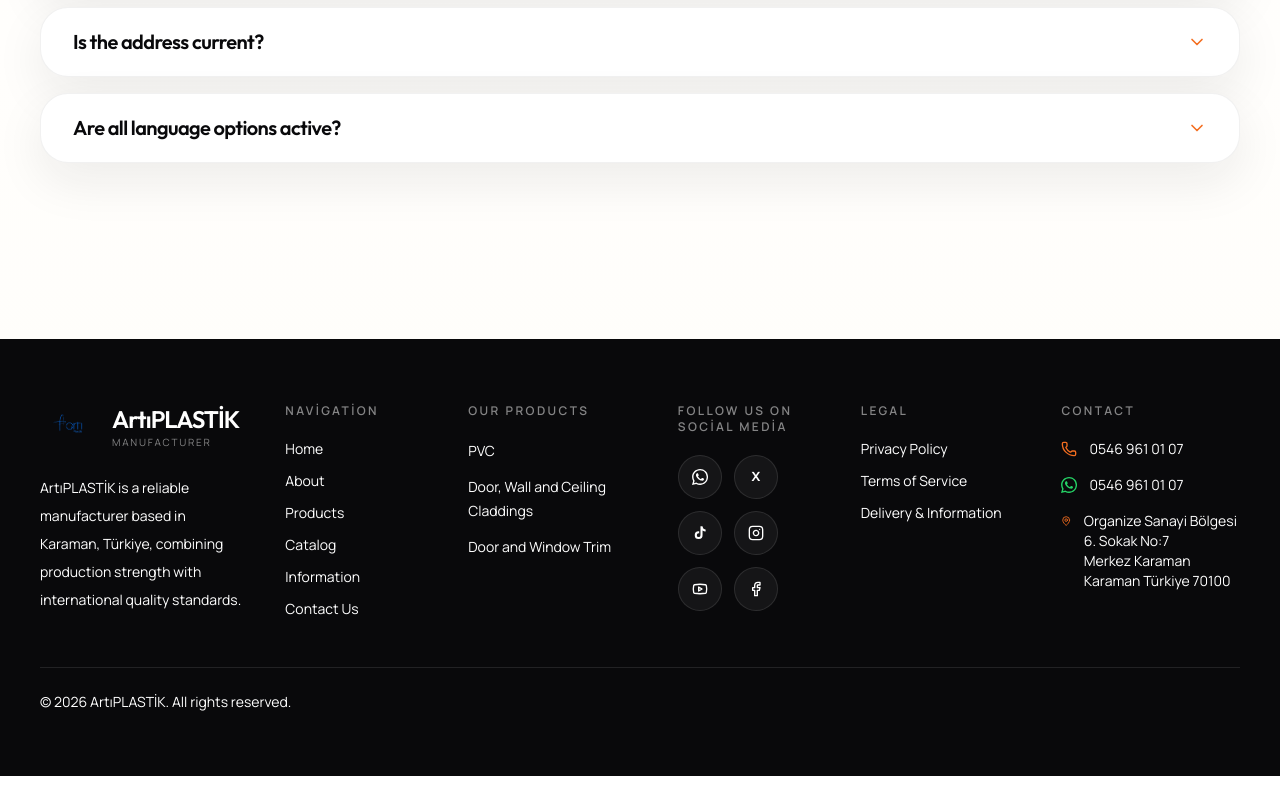
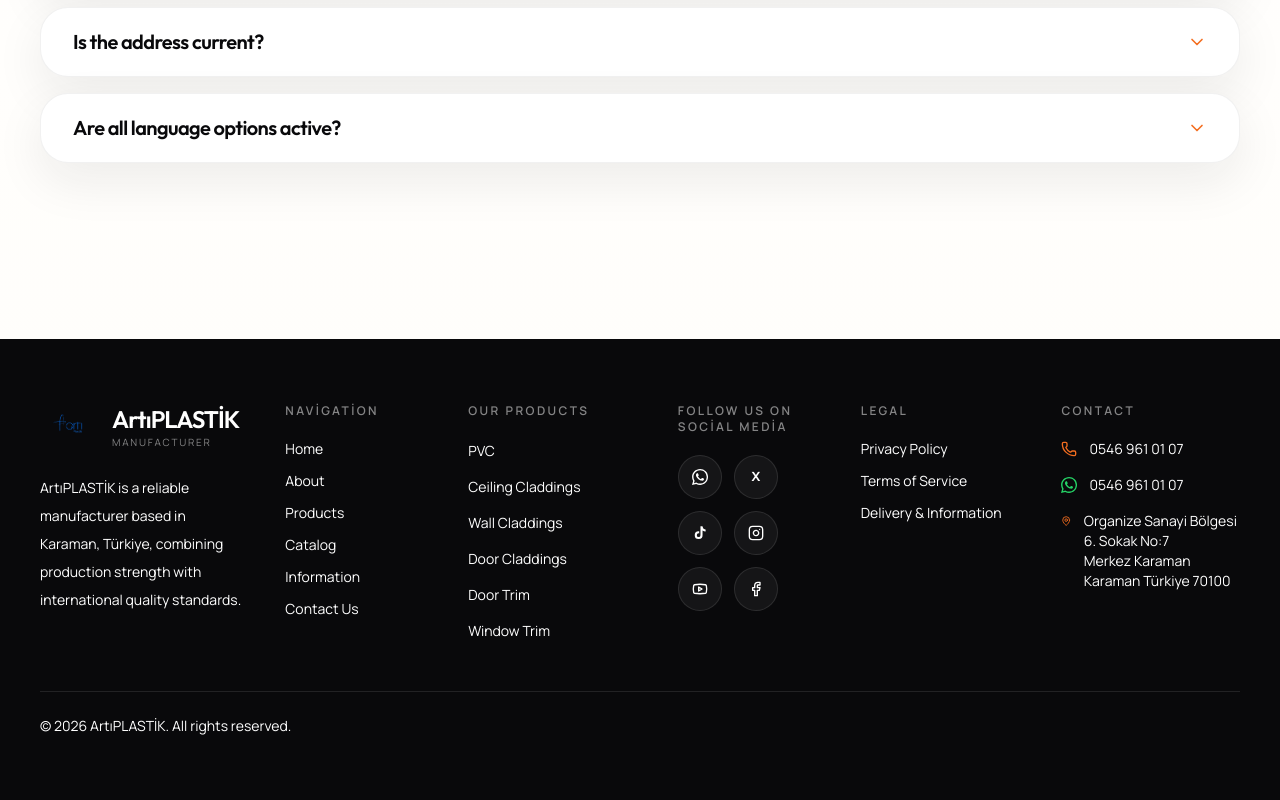
Before and after one commit to artiplastfab/artiplast-site, a Next.js app: page /en/faq in a window 1280 px wide. Shown: the part 693-1493 px from the top of the page. Before the commit the page ends 1469 px from the top, so only its background shows below. Built offline with nearby package versions, Linux system fonts and the light colour scheme.

Commit message:
make footer product links clickable

```diff
--- a/components/footer.tsx
+++ b/components/footer.tsx
@@ -12,7 +12,7 @@
   getUiCopy,
 } from "@/data/site";
 import { getLegalLinks, getLegalSectionTitle } from "@/data/legal";
-import { type Locale } from "@/lib/i18n";
+import { localizedPath, type Locale } from "@/lib/i18n";
 
 export function Footer({ locale }: { locale: Locale }) {
   const links = getFooterLinks(locale);
@@ -20,15 +20,95 @@
   const brand = getBrandInfo(locale);
   const legalLinks = getLegalLinks(locale);
   const legalTitle = getLegalSectionTitle(locale);
-  const footerProductsByLocale: Record<Locale, { title: string; items: string[] }> = {
-    tr: { title: "Ürünlerimiz", items: ["PVC", "Tavan Lambirileri", "Duvar Lambirileri", "Kapı Lambirileri", "Kapı Pervazı", "Pencere Pervazı"] },
-    en: { title: "Our Products", items: ["PVC", "Door, Wall and Ceiling Claddings", "Door and Window Trim"] },
-    de: { title: "Unsere Produkte", items: ["PVC", "Tür-, Wand- und Deckenverkleidungen", "Tür- und Fensterleiste"] },
-    ar: { title: "منتجاتنا", items: ["PVC", "كسوات الأبواب والجدران والأسقف", "إطار الأبواب والنوافذ"] },
-    az: { title: "Məhsullarımız", items: ["PVC", "Qapı, Divar və Tavan Lambiriləri", "Qapı və Pəncərə Pərvazı"] },
-    bg: { title: "Нашите продукти", items: ["PVC", "Ламперии За Врати, Стени И Тавани", "Перваз За Врати И Прозорци"] },
-    fr: { title: "Nos Produits", items: ["PVC", "Lambris Porte, Mur Et Plafond", "Moulure De Porte Et Fenêtre"] },
-    ru: { title: "Наша Продукция", items: ["PVC", "Потолочные Ламбрии", "Стеновые Ламбрии", "Дверные Ламбрии", "Дверной Наличник", "Оконный Наличник"] },
+  const footerProductsByLocale: Record<Locale, { title: string; items: Array<{ label: string; href: string }> }> = {
+    tr: {
+      title: "Ürünlerimiz",
+      items: [
+        { label: "PVC", href: localizedPath(locale, "/products#pvc") },
+        { label: "Tavan Lambirileri", href: localizedPath(locale, "/products#tavan-lambirileri") },
+        { label: "Duvar Lambirileri", href: localizedPath(locale, "/products#duvar-lambirileri") },
+        { label: "Kapı Lambirileri", href: localizedPath(locale, "/products#kapi-lambirileri") },
+        { label: "Kapı Pervazı", href: localizedPath(locale, "/products#kapi-pervazi") },
+        { label: "Pencere Pervazı", href: localizedPath(locale, "/products#pencere-pervazi") },
+      ],
+    },
+    en: {
+      title: "Our Products",
+      items: [
+        { label: "PVC", href: localizedPath(locale, "/products#pvc") },
+        { label: "Ceiling Claddings", href: localizedPath(locale, "/products#tavan-lambirileri") },
+        { label: "Wall Claddings", href: localizedPath(locale, "/products#duvar-lambirileri") },
+        { label: "Door Claddings", href: localizedPath(locale, "/products#kapi-lambirileri") },
+        { label: "Door Trim", href: localizedPath(locale, "/products#kapi-pervazi") },
+        { label: "Window Trim", href: localizedPath(locale, "/products#pencere-pervazi") },
+      ],
+    },
+    de: {
+      title: "Unsere Produkte",
+      items: [
+        { label: "PVC", href: localizedPath(locale, "/products#pvc") },
+        { label: "Deckenverkleidungen", href: localizedPath(locale, "/products#tavan-lambirileri") },
+        { label: "Wandverkleidungen", href: localizedPath(locale, "/products#duvar-lambirileri") },
+        { label: "Türverkleidungen", href: localizedPath(locale, "/products#kapi-lambirileri") },
+        { label: "Türleiste", href: localizedPath(locale, "/products#kapi-pervazi") },
+        { label: "Fensterleiste", href: localizedPath(locale, "/products#pencere-pervazi") },
+      ],
+    },
+    ar: {
+      title: "منتجاتنا",
+      items: [
+        { label: "PVC", href: localizedPath(locale, "/products#pvc") },
+        { label: "كسوات السقف", href: localizedPath(locale, "/products#tavan-lambirileri") },
+        { label: "كسوات الجدران", href: localizedPath(locale, "/products#duvar-lambirileri") },
+        { label: "كسوات الأبواب", href: localizedPath(locale, "/products#kapi-lambirileri") },
+        { label: "إطار الباب", href: localizedPath(locale, "/products#kapi-pervazi") },
+        { label: "إطار النافذة", href: localizedPath(locale, "/products#pencere-pervazi") },
+      ],
+    },
+    az: {
+      title: "Məhsullarımız",
+      items: [
+        { label: "PVC", href: localizedPath(locale, "/products#pvc") },
+        { label: "Tavan Lambiriləri", href: localizedPath(locale, "/products#tavan-lambirileri") },
+        { label: "Divar Lambiriləri", href: localizedPath(locale, "/products#duvar-lambirileri") },
+        { label: "Qapı Lambiriləri", href: localizedPath(locale, "/products#kapi-lambirileri") },
+        { label: "Qapı Pərvazı", href: localizedPath(locale, "/products#kapi-pervazi") },
+        { label: "Pəncərə Pərvazı", href: localizedPath(locale, "/products#pencere-pervazi") },
+      ],
+    },
+    bg: {
+      title: "Нашите продукти",
+      items: [
+        { label: "PVC", href: localizedPath(locale, "/products#pvc") },
+        { label: "Таванни Ламперии", href: localizedPath(locale, "/products#tavan-lambirileri") },
+        { label: "Стенни Ламперии", href: localizedPath(locale, "/products#duvar-lambirileri") },
+        { label: "Ламперии За Врати", href: localizedPath(locale, "/products#kapi-lambirileri") },
+        { label: "Перваз За Врата", href: localizedPath(locale, "/products#kapi-pervazi") },
+        { label: "Перваз За Прозорец", href: localizedPath(locale, "/products#pencere-pervazi") },
+      ],
+    },
+    fr: {
+      title: "Nos Produits",
+      items: [
+        { label: "PVC", href: localizedPath(locale, "/products#pvc") },
+        { label: "Lambris De Plafond", href: localizedPath(locale, "/products#tavan-lambirileri") },
+        { label: "Lambris Muraux", href: localizedPath(locale, "/products#duvar-lambirileri") },
+        { label: "Lambris De Porte", href: localizedPath(locale, "/products#kapi-lambirileri") },
+        { label: "Moulure De Porte", href: localizedPath(locale, "/products#kapi-pervazi") },
+        { label: "Moulure De Fenêtre", href: localizedPath(locale, "/products#pencere-pervazi") },
+      ],
+    },
+    ru: {
+      title: "Наша Продукция",
+      items: [
+        { label: "PVC", href: localizedPath(locale, "/products#pvc") },
+        { label: "Потолочные Ламбрии", href: localizedPath(locale, "/products#tavan-lambirileri") },
+        { label: "Стеновые Ламбрии", href: localizedPath(locale, "/products#duvar-lambirileri") },
+        { label: "Дверные Ламбрии", href: localizedPath(locale, "/products#kapi-lambirileri") },
+        { label: "Дверной Наличник", href: localizedPath(locale, "/products#kapi-pervazi") },
+        { label: "Оконный Наличник", href: localizedPath(locale, "/products#pencere-pervazi") },
+      ],
+    },
   };
   const socialTitleByLocale: Record<Locale, string> = {
     tr: "Sosyal Medyada Bizi Takip Edin",
@@ -111,9 +191,13 @@
             </p>
             <div className="mt-5 flex flex-col gap-3">
               {footerProductsByLocale[locale].items.map((item) => (
-                <span key={item} className="text-sm leading-6 text-white/78">
-                  {item}
-                </span>
+                <Link
+                  key={item.label}
+                  href={item.href}
+                  className="text-sm leading-6 text-white/78 transition hover:text-white focus:outline-none focus:text-white"
+                >
+                  {item.label}
+                </Link>
               ))}
             </div>
           </div>
```
